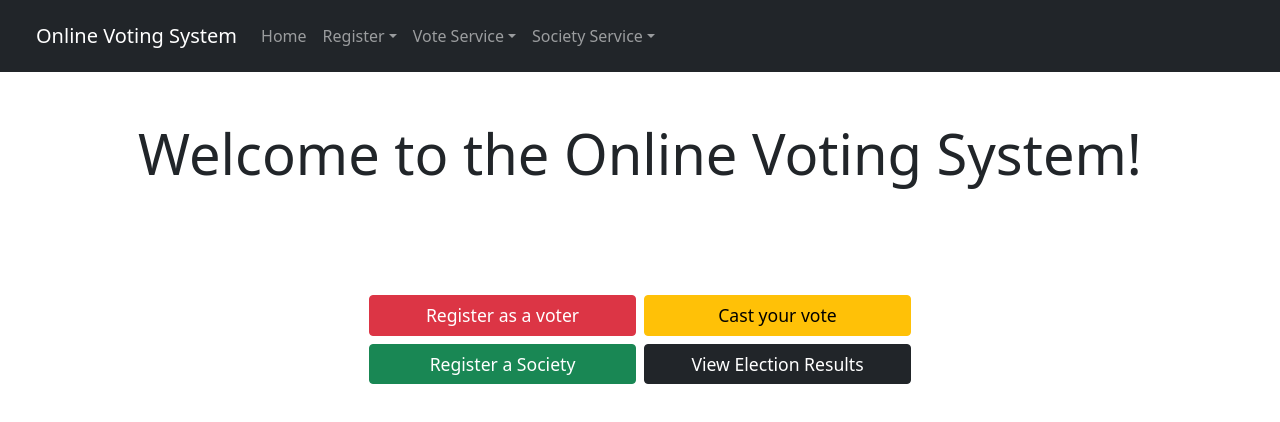
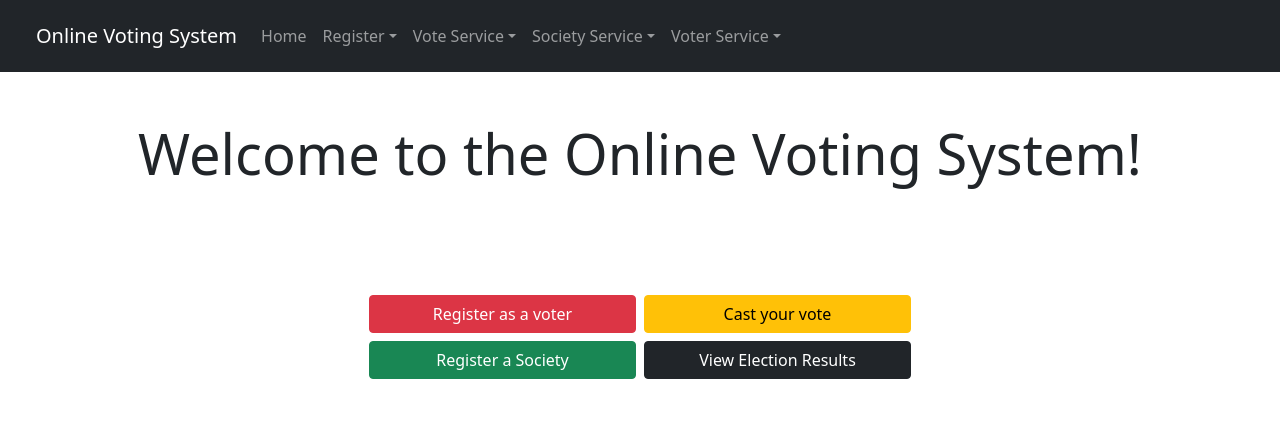
Before and after one commit to dextro-gear/ovsfrontend, a React (Create React App) app: page / in a window 1280 px wide. Shown: the top 422 px of the page. Built offline with nearby package versions, Linux system fonts and the light colour scheme.

Commit message:
Remove unecessary Navbar component and update Navbar links

```diff
--- a/src/App.js
+++ b/src/App.js
@@ -1,3 +1,4 @@
+import "./App.css";
 import { Route, BrowserRouter as Router, Link, Switch } from "react-router-dom";
 import LandingPage from "./components/pages/LandingPage";
 import "bootstrap/dist/css/bootstrap.min.css";
@@ -12,7 +13,6 @@ import GetSocietyById from "./components/pages/society/GetSocietyById";
 import CastNewVote from "./components/pages/votes/CastNewVote";
 import ViewVoteDetailsByVoterCardId from "./components/pages/votes/ViewVoteDetailsByVoterCardId";
 import ElectionResultPage from "./components/pages/ElectionResultPage";
-import "./App.css";
 
 function App() {
   return (
@@ -30,8 +30,7 @@ function App() {
           path="/byVoterId"
           component={ViewVoteDetailsByVoterCardId}
         />
-        <Route exact path="/addvoter" component={AddNewVoter} />
-        <Route exact path="/displayvoter" component={DisplayVoter} />
+        <Route exact path="/addVoter" component={AddNewVoter} />
         <Route exact path="/voterById" component={GetVoterById} />
       </Switch>
     </Router>
--- a/src/components/Navbar.js
+++ b/src/components/Navbar.js
@@ -105,6 +105,29 @@ class Navbar extends Component {
                   </li>
                 </ul>
               </li>
+
+              <li className="nav-item dropdown">
+                <a
+                  href="#"
+                  className="nav-link dropdown-toggle"
+                  data-bs-toggle="dropdown"
+                  role="button"
+                >
+                  Voter Service
+                </a>
+                <ul className="dropdown-menu">
+                  <li>
+                    <Link className="dropdown-item" to="/addVoter">
+                      Register as voter
+                    </Link>
+                  </li>
+                  <li>
+                    <Link className="dropdown-item" to="/voterById">
+                      View Voter Details
+                    </Link>
+                  </li>
+                </ul>
+              </li>
             </ul>
           </div>
         </div>
--- a/src/components/pages/LandingPage.js
+++ b/src/components/pages/LandingPage.js
@@ -18,10 +18,7 @@ class LandingPage extends Component {
         </div>
         <div className="container text-center px-4 py-5">
           <div className="container">
-            <Link
-              to="/register/voter"
-              className="btn btn-danger m-1 w-25 red-btn"
-            >
+            <Link to="/addVoter" className="btn btn-danger m-1 w-25 red-btn">
               Register as a voter
             </Link>
             <Link
@@ -33,7 +30,7 @@ class LandingPage extends Component {
           </div>
           <div className="container d.flex justify-content-center">
             <Link
-              to="/register/society"
+              to="/addSociety"
               className="btn btn-success m-1 w-25 green-btn"
             >
               Register a Society
```
Also changed, not shown: src/components/pages/voter/VoterNavbar.js (deleted, +0 -50 lines).
